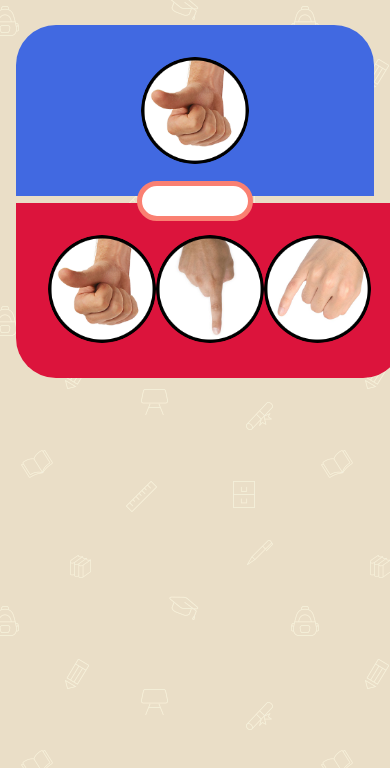
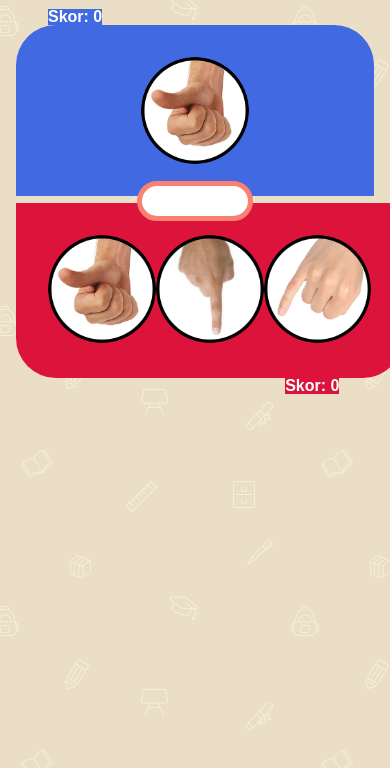
Before and after one commit to lyon-etyo/suwit-jawa, a plain HTML site: page index.html in a window 390 px wide. Shown: the part 76-844 px from the top of the page. Drawn offline with Linux system fonts and the light colour scheme.

Commit message:
Menambah fitur skoring/penilaian

```diff
--- a/index.html
+++ b/index.html
@@ -11,10 +11,12 @@
     <h2>Suwit Jawa</h2>
     <div class="container">
       <div class="area-komputer">
+        <div>Skor: <span class="skor-komputer">0</span></div>
         <img src="img/gajah.png" class="img-komputer" width="130" />
       </div>
       <div class="info"></div>
       <div class="area-player">
+        <div>Skor: <span class="skor-player">0</span></div>
         <ul>
           <li>
             <img src="img/gajah.png" class="gajah" width="130" />
--- a/index.js
+++ b/index.js
@@ -35,7 +35,7 @@ function loadingImg2(img) {
   }, 100);
 }
 function loadingText(text) {
-  const charList = [".", ".", ".", ".", "?"];
+  const charList = [".", ".", ".", "?"];
   let i = 0;
   textInterval = setInterval(() => {
     text.textContent += charList[i];
@@ -50,15 +50,23 @@ function loadingText(text) {
 const player = document.querySelector(".area-player");
 const info = document.querySelector(".info");
 const computer = document.querySelector(".img-komputer");
+const skorPlayer = document.querySelector(".skor-player");
+const skorKomputer = document.querySelector(".skor-komputer");
 player.addEventListener("click", e => {
   if (e.target.tagName == "IMG") {
     const pilihanKomputer = pilihanKomp();
     const pilihanPlayer = e.target.className;
+    const hasil = getHasil(pilihanKomputer, pilihanPlayer);
     // loadingImg(computer);
     clearInterval(myInterval);
     clearInterval(textInterval);
     computer.src = `img/${pilihanKomputer}.png`;
-    info.textContent = `${getHasil(pilihanKomputer, pilihanPlayer).toUpperCase()}!`;
+    info.textContent = `${hasil.toUpperCase()}!`;
+    if (hasil == "menang") {
+      skorPlayer.textContent = parseInt(skorPlayer.textContent) + 1;
+    } else if (hasil == "kalah") {
+      skorKomputer.textContent = parseInt(skorKomputer.textContent) + 1;
+    }
   }
 });
 
--- a/style.css
+++ b/style.css
@@ -197,6 +197,30 @@ h2 {
   text-shadow: 1px 1px 1px rgba(0, 0, 0, 0.3);
 }
 
+.area-komputer > div,
+.area-player > div {
+  box-sizing: border-box;
+  position: absolute;
+  color: white;
+  font-weight: bold;
+}
+
+.area-komputer > div {
+  left: 0;
+  top: 0;
+  margin-left: 2em;
+  margin-top: 1em;
+  background-color: royalblue;
+}
+
+.area-player > div {
+  right: 0;
+  bottom: 0;
+  margin-right: 4em;
+  margin-bottom: 1em;
+  background-color: crimson;
+}
+
 ul {
   display: flex;
   flex-grow: 1;
@@ -231,3 +255,19 @@ img {
 .orang:active {
   top: 2px;
 }
+
+@media screen and (max-width: 600px) {
+  .area-komputer > div {
+    left: 0;
+    top: 0;
+    margin-left: 2em;
+    margin-top: -1em;
+  }
+
+  .area-player > div {
+    right: 0;
+    bottom: 0;
+    margin-right: 4em;
+    margin-bottom: -1em;
+  }
+}
```
